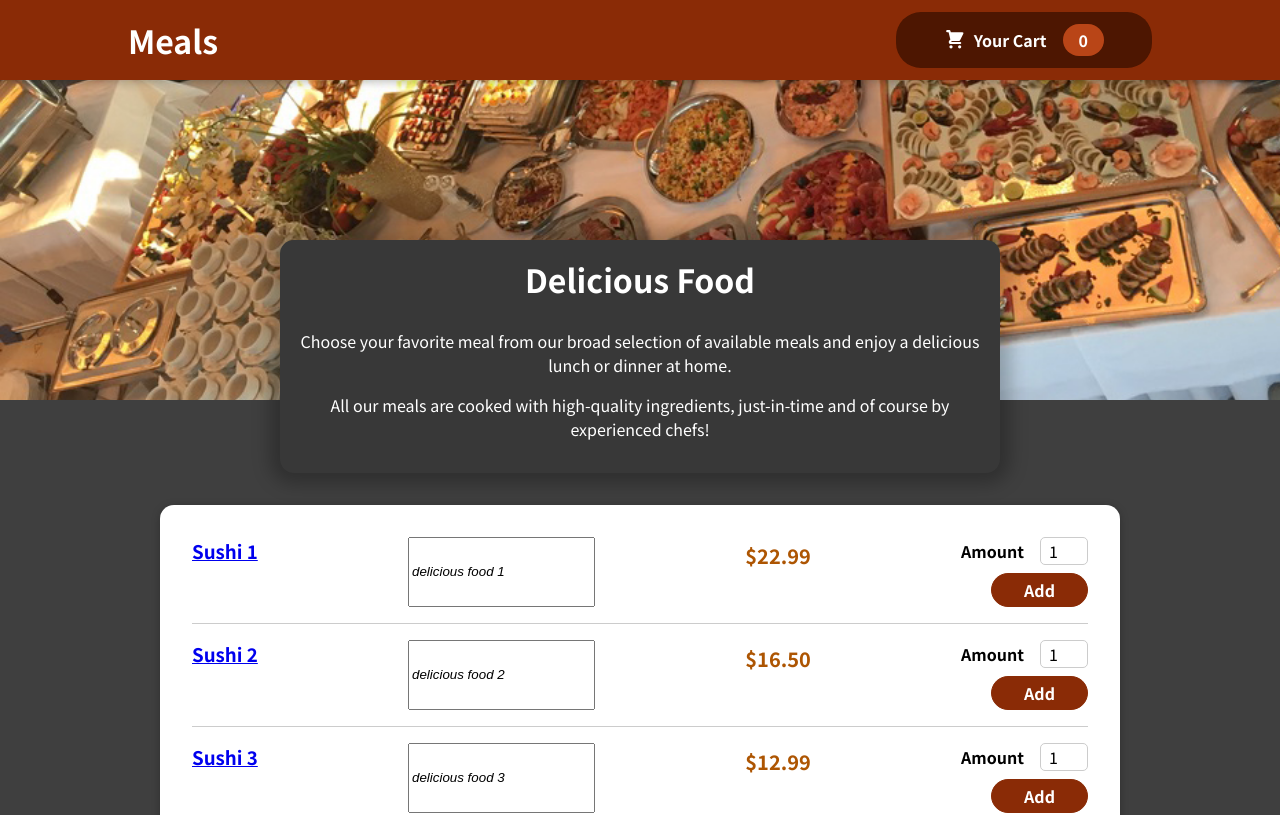
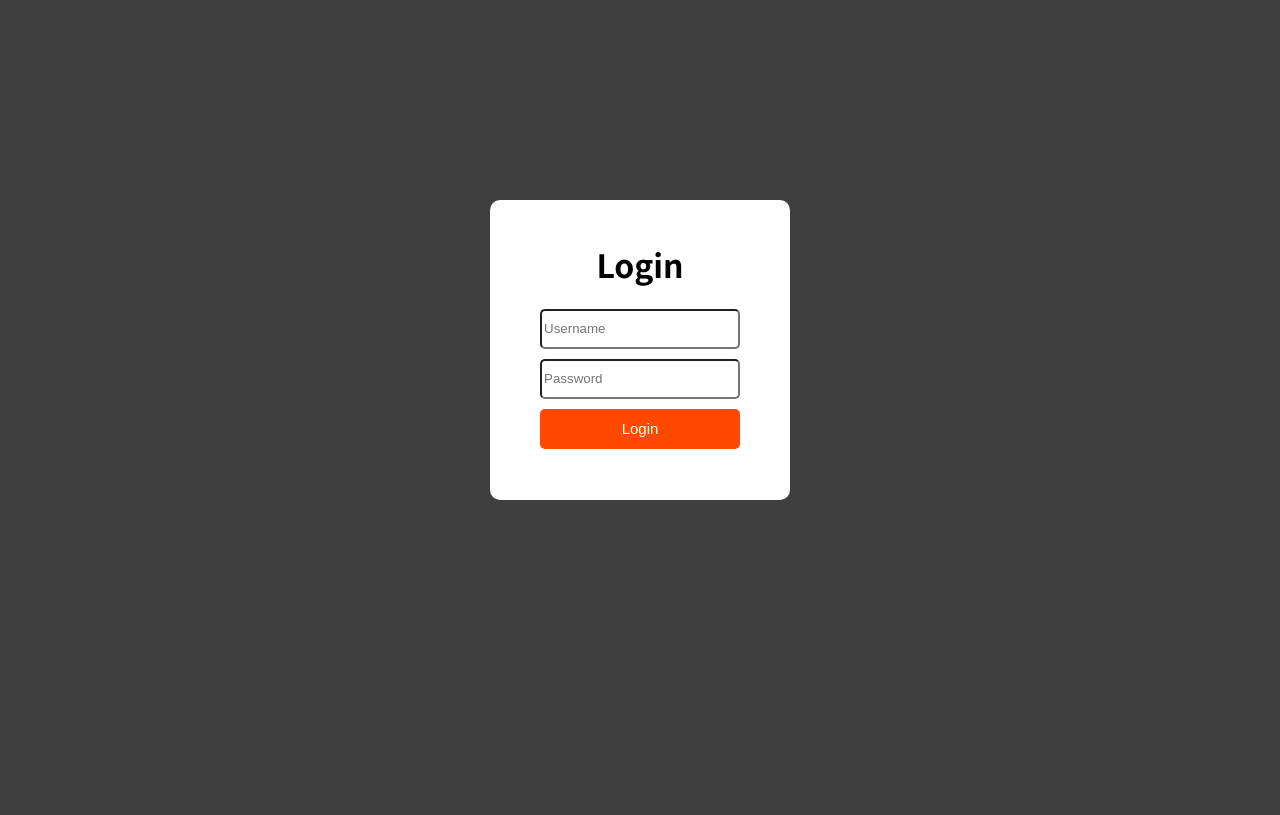
Before and after one commit to Cuong1529/democart, a React (Create React App) app: page / in a window 1280 px wide. Before the commit this address led to /meals. Shown: the top 815 px of the page. Built offline with nearby package versions, Linux system fonts and the light colour scheme.

Commit message:
Login router

```diff
--- a/package.json
+++ b/package.json
@@ -7,6 +7,7 @@
     "@testing-library/react": "^11.2.2",
     "@testing-library/user-event": "^12.5.0",
     "axios": "^0.27.2",
+    "history": "^5.3.0",
     "react": "^18.0.0",
     "react-dom": "^18.0.0",
     "react-router-dom": "^5.3.0",
--- a/src/App.js
+++ b/src/App.js
@@ -3,12 +3,12 @@ import Meals from "./components/Meals/Meals.js";
 import Cart from "./components/Cart/Cart.js";
 import MealDetail from "./components/Meals/MealDetail.js";
 import { useState } from "react";
-import { Switch, Redirect, Route } from "react-router-dom";
+import { Switch, Redirect, Route, useHistory } from "react-router-dom";
 import CartProvider from "./store/CartProvider.js";
 
 function App() {
   const [isShowCart, setShowCart] = useState(false);
-
+  const history = useHistory();
 
   const showCartHandler = () => {
     setShowCart(true);
@@ -18,10 +18,15 @@ function App() {
     setShowCart(false);
   };
 
+  const logoutHandler = () => {
+    localStorage.removeItem("accessToken");
+    history.replace("/");
+  };
+
   return (
     <CartProvider>
       {isShowCart && <Cart onHideCart={hideCartHandler} />}
-      <Header onShowCart={showCartHandler} />
+      <Header onShowCart={showCartHandler} onLogout={logoutHandler} />
       <main>
         <Switch>
           <Route path="/" exact>
--- a/src/components/Layout/Header.js
+++ b/src/components/Layout/Header.js
@@ -8,10 +8,15 @@ function Header(props) {
     <HeaderWrapper>
       <header className="header">
         <h1>Meals</h1>
-        <HeaderCartButton onClick={props.onShowCart}/>
+        <div className="action">
+          <button className="logout" onClick={props.onLogout}>
+            Logout
+          </button>
+          <HeaderCartButton onClick={props.onShowCart} />
+        </div>
       </header>
       <div className="main-image">
-        <img src={mealImage} alt='Math Problems'/>
+        <img src={mealImage} alt="Math Problems" />
       </div>
     </HeaderWrapper>
   );
--- a/src/components/Layout/HeaderWrapper.js
+++ b/src/components/Layout/HeaderWrapper.js
@@ -37,6 +37,13 @@ const HeaderWrapper = styled.div`
     border: none;
     padding: 5px;
   }
+
+  .action {
+    display: flex;
+  }
+  .logout {
+    margin-right: 5px;
+  }
 `;
 
 export default HeaderWrapper;
--- /dev/null
+++ b/src/components/Login/AppRouter.js
@@ -0,0 +1,39 @@
+import {
+  BrowserRouter as Router,
+  Switch,
+  Redirect,
+  Route,
+  Link,
+} from "react-router-dom";
+
+import App from "../../App";
+import Login from "./Login";
+import MealDetail from "../Meals/MealDetail";
+import NotFound from "../NotFound/NotFound";
+
+function AppRouter() {
+  return (
+    <Router>
+      <Switch>
+        <Route
+          path="/meals"
+          render={() => {
+            return localStorage.getItem("accessToken") ? (
+              <App />
+            ) : (
+              <Redirect to="/" exact />
+            );
+          }}
+        ></Route>
+        <Route path="/" exact>
+          <Login />
+        </Route>
+        <Route path="*">
+          <NotFound />
+        </Route>
+      </Switch>
+    </Router>
+  );
+}
+
+export default AppRouter;
--- /dev/null
+++ b/src/components/Login/Login.js
@@ -0,0 +1,20 @@
+import classes from "./Login.module.css";
+import { useHistory } from "react-router-dom";
+
+function Login() {
+  const history = useHistory();
+  const loginHandler = () => {
+    localStorage.setItem("accessToken", true);
+    history.replace("/meals");
+  };
+  return (
+    <form className={classes.login} onSubmit={loginHandler}>
+      <h1>Login</h1>
+      <input placeholder="Username" />
+      <input placeholder="Password" />
+      <button>Login</button>
+    </form>
+  );
+}
+
+export default Login;
--- /dev/null
+++ b/src/components/Login/Login.module.css
@@ -0,0 +1,30 @@
+.login {
+    width: 300px;
+    height: 300px;
+    border: 1 solid grey;
+    background-color: white;
+    border-radius: 10px;
+    padding: 20px;
+    text-align: center;
+    margin: 200px auto;
+}
+
+input {
+    width: 200px;
+    height: 40px;
+    margin-bottom: 10px;
+    border-radius: 5px;
+    border: 1 solid gray;
+}
+
+.login button {
+    width: 200px;
+    height: 40px;
+    margin-bottom: 10px;
+    background-color: #ff4800;
+    border-radius: 5px;
+    cursor: pointer;
+    border: none;
+    color: white;
+    font-size: 15px;
+}
--- /dev/null
+++ b/src/components/NotFound/NotFound.js
@@ -0,0 +1,5 @@
+function NotFound() {
+  return <h2>404 Page not found</h2>;
+}
+
+export default NotFound;
--- a/src/index.js
+++ b/src/index.js
@@ -1,6 +1,7 @@
 import React from "react";
 import "./index.css";
 import App from "./App";
+import AppRouter from "./components/Login/AppRouter";
 import { createRoot } from "react-dom/client";
 import { BrowserRouter } from "react-router-dom";
 
@@ -9,7 +10,7 @@ const root = createRoot(container);
 
 root.render(
   <BrowserRouter>
-    <App />
+    <AppRouter />
   </BrowserRouter>
 );
 
```
Also changed, not shown: src/components/Meals/MealDetail.js (+9 -3 lines), 2 other files (tests, documents, lock files or other folders).
